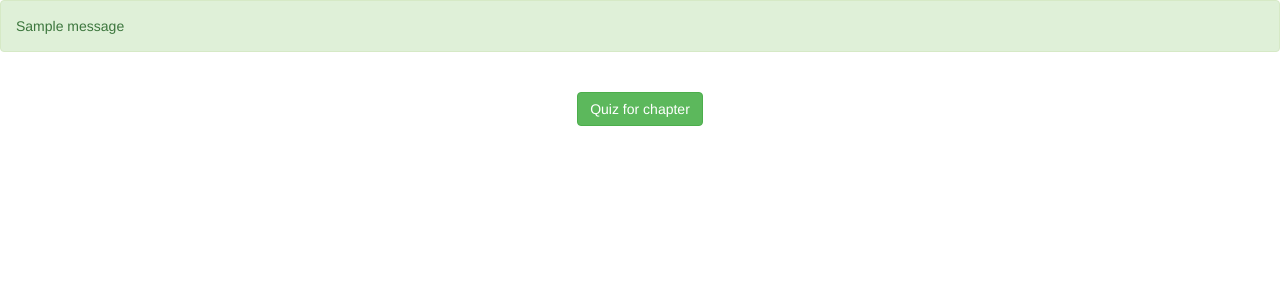
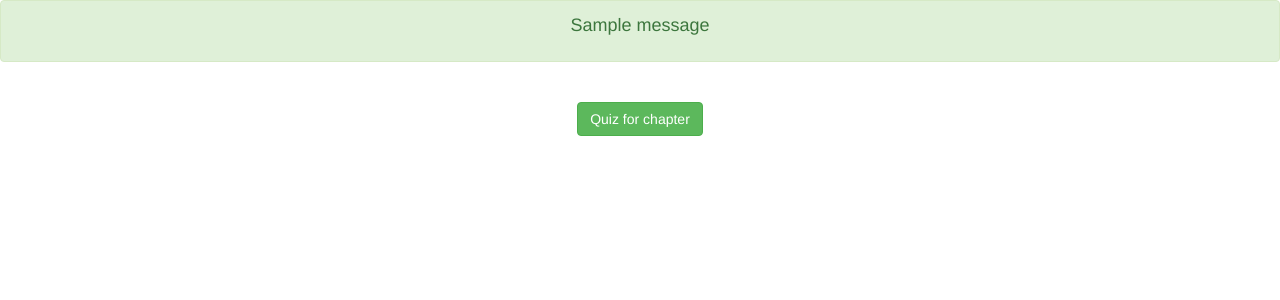
Before and after one commit to alexosin/dressage, a Flask app: page /chapter in a window 1280 px wide. Shown: the top 300 px of the page. Run offline with Flask 2, Linux system fonts and the light colour scheme; the visitor is signed in with stand-in values (Sample User, id 1); tables that the repository leaves empty hold one stand-in row (values such as "Sample post"); one stand-in notice (Sample message) is shown; some libraries are stand-ins or nearby versions.

Commit message:
Centered message

```diff
--- a/app/templates/base.html
+++ b/app/templates/base.html
@@ -9,7 +9,7 @@
     {% with messages = get_flashed_messages(with_categories=true) %}
         {% if messages %}
             {% for category, message in messages %}
-                <div class="alert alert-{{ category }}" role="alert">{{ message }}</div>
+                <div class="alert alert-{{ category }}" role="alert"><h4 class="text-center">{{ message }}</h4></div>
             {% endfor %}
         {% endif %}
     {% endwith %}
```
